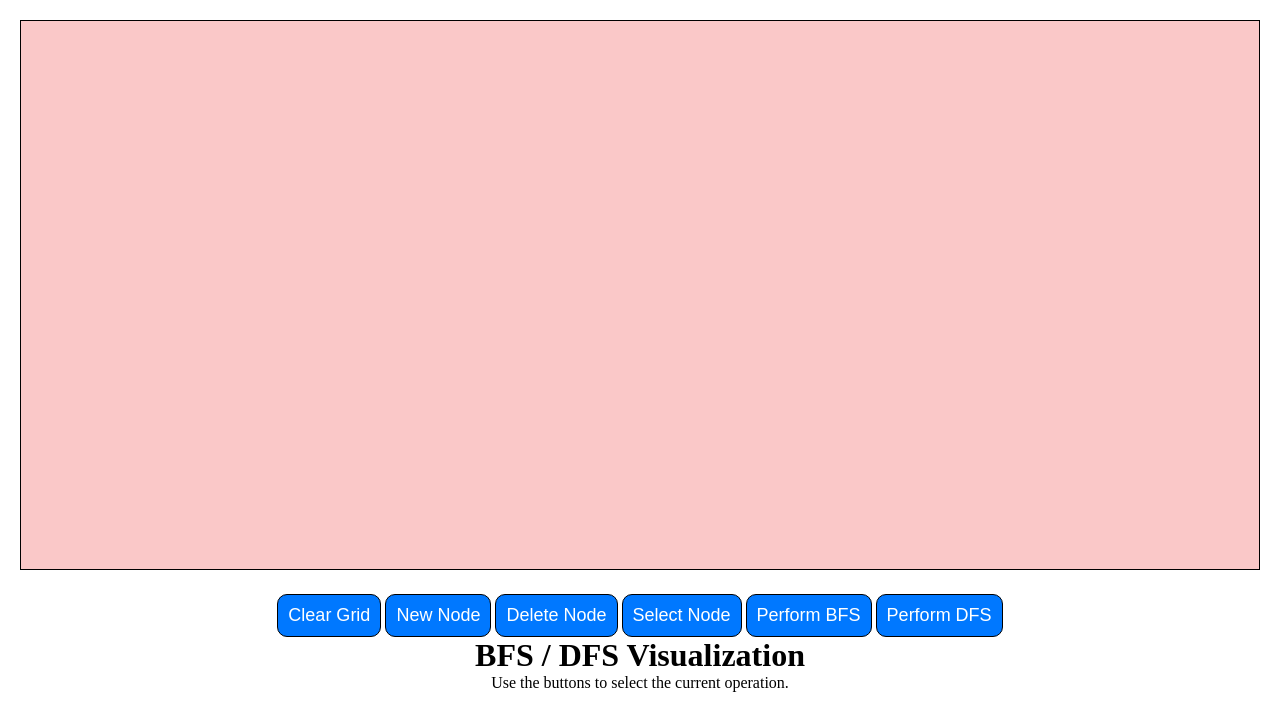
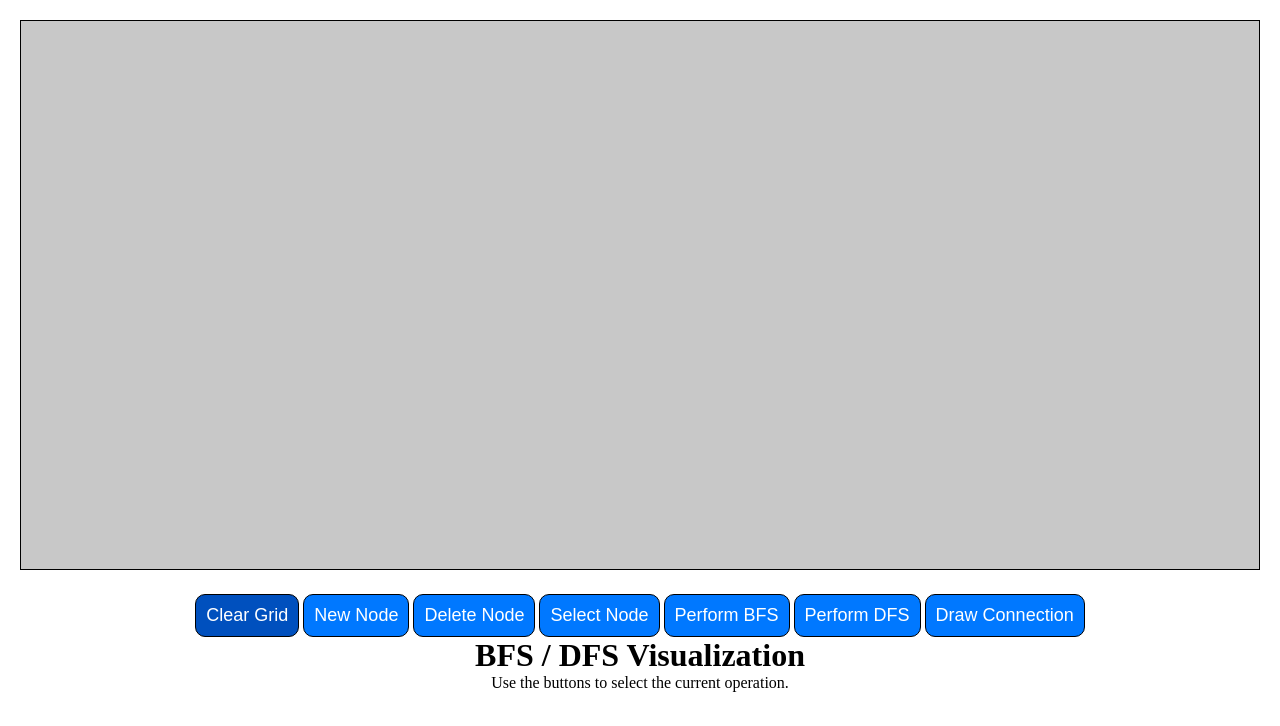
Before and after one commit to aacitelli/AlgorithmVisualizations, a plain HTML site: page subpages/graphAlgorithms.html in a window 1280 px wide. Both pictures are taken after a click on the button "Clear Grid". Drawn offline with Linux system fonts and the light colour scheme.

Commit message:
Implemented misc. minor functionality; Added new button for drawing connections

```diff
--- a/subpages/graphAlgorithms.html
+++ b/subpages/graphAlgorithms.html
@@ -19,6 +19,7 @@
         <button id="nodeSelectButton">Select Node</button>
         <button id="bfsButton">Perform BFS</button>
         <button id="dfsButton">Perform DFS</button>
+        <button id="drawConnectionButton">Draw Connection</button>
     </div>
 
     <h1 id="introHeader">BFS / DFS Visualization</h1>
--- a/subpages/graphAlgorithms.js
+++ b/subpages/graphAlgorithms.js
@@ -15,6 +15,7 @@ var deleteNodeButton = document.getElementById("deleteNodeButton");
 var nodeSelectButton = document.getElementById("nodeSelectButton");
 var bfsButton = document.getElementById("bfsButton");
 var dfsButton = document.getElementById("dfsButton");
+var drawConnectionButton = document.getElementById("drawConnectionButton");
 
 /*
     0 => Clear Grid
@@ -26,6 +27,23 @@ var dfsButton = document.getElementById("dfsButton");
 */
 var currentMode = 0;
 
+// "Node" Definition
+// Todo - Make the nodes automatically readjust so that you don't have to give them a x,y coordinate
+// x => x-coordinate of node
+// y => y-coordinate of node
+// id => A unique numerical identifier
+// connections => An array of node id's that this one points to
+function Node(x, y, id, connections)
+{
+    this.x = x;
+    this.y = y;
+    this.id = id;
+    this.connections = connections;
+}
+
+// Holds currently taken ID numbers
+var nodeIDs = [];
+
 document.addEventListener("click", function(event)
 {
     clickCoordinates = new Point(event.x, event.y);
@@ -36,18 +54,15 @@ document.addEventListener("click", function(event)
     if (clickCoordinates.x > 20 && clickCoordinates.x < 20 + canvasWidth &&
         clickCoordinates.y > 20 && clickCoordinates.y < 20 + canvasHeight)
     {
-        console.log("Click is inside canvas.");
-
         switch(currentMode)
         {
-            // Clear Grid
+            // Clear Screen
             case 0:
-                console.log(ctx);
-                break;
+                break; // Do nothing, as all behavior is controlled in the button's onClickListener
 
             // New Node
             case 1:
-                clearCanvas();
+                makeNewNode(clickCoordinates.x, clickCoordinates.y);
                 break;
 
             // Delete Node
@@ -72,11 +87,6 @@ document.addEventListener("click", function(event)
                 console.error("currentMode was set to a value it really shouldn't be able to be set to.");
             }
         }
-    }
-
-    else
-    {
-        console.log("Click is outside canvas.");
     }
 });
 
@@ -106,6 +116,7 @@ function convertAbsoluteCoordsToCanvasCoords(point)
     return new Point(point.x - 20, point.y - 20);
 }
 
+// * Button Graphical Utilities
 function updateActiveButton()
 {
     resetAllButtonColors();
@@ -130,6 +141,9 @@ function updateActiveButton()
         case 5:
             dfsButton.style.backgroundColor = "rgb(0, 80, 190)";
             break;
+        case 6:
+            drawConnectionButton.style.backgroundcolor = "rgb(0, 80, 190)";
+            break;
         default:
             console.log("currentMode was a weird value.");
             break;
@@ -144,46 +158,49 @@ function resetAllButtonColors()
     nodeSelectButton.style.backgroundColor = "rgb(0, 120, 255)";
     bfsButton.style.backgroundColor = "rgb(0, 120, 255)";
     dfsButton.style.backgroundColor = "rgb(0, 120, 255)";
+    drawConnectionButton.style.backgroundColor = "rgb(0, 120, 255)";
 }
 
-/* ------------------------------------------
-
-            EVENT LISTENERS
-
--------------------------------------------*/
-document.getElementById("clearButton").addEventListener("click", function()
+// * Button Event Listeners
+clearButton.addEventListener("click", function()
 {
     currentMode = 0;
-    clearCanvas():
+    clearCanvas();
     updateActiveButton();
 });
 
-document.getElementById("newNodeButton").addEventListener("click", function()
+newNodeButton.addEventListener("click", function()
 {
     currentMode = 1;
     updateActiveButton();
 });
 
-document.getElementById("deleteNodeButton").addEventListener("click", function()
+deleteNodeButton.addEventListener("click", function()
 {
     currentMode = 2;
     updateActiveButton();
 });
 
-document.getElementById("nodeSelectButton").addEventListener("click", function()
+nodeSelectButton.addEventListener("click", function()
 {
     currentMode = 3;
     updateActiveButton();
 });
 
-document.getElementById("bfsButton").addEventListener("click", function()
+bfsButton.addEventListener("click", function()
 {
     currentMode = 4;
     updateActiveButton();
 });
 
-document.getElementById("dfsButton").addEventListener("click", function()
+dfsButton.addEventListener("click", function()
 {
     currentMode = 5;
     updateActiveButton();
 });
+
+drawConnectionButton.addEventListener("click", function()
+{
+    currentMode = 6;
+    updateActiveButton();
+})
--- a/subpages/graphAlgorithms.scss
+++ b/subpages/graphAlgorithms.scss
@@ -18,7 +18,7 @@ body
     width: calc(100vw - 40px);
     height: calc(100vh - 250px);
 
-    background-color: rgb(250, 200, 200);
+    background-color: rgb(200, 200, 200);
 
     border: 1px black solid;
 }
```
Also changed, not shown: subpages/graphAlgorithms.css.
